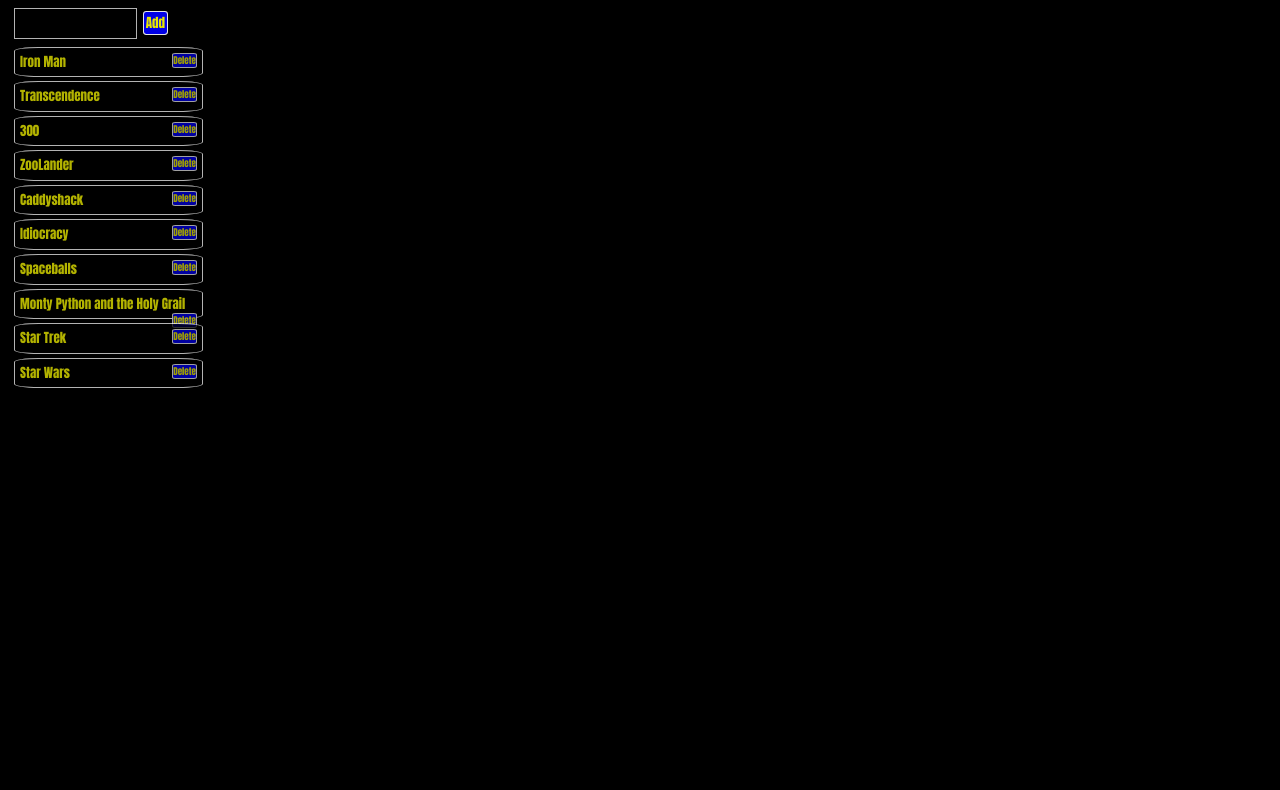
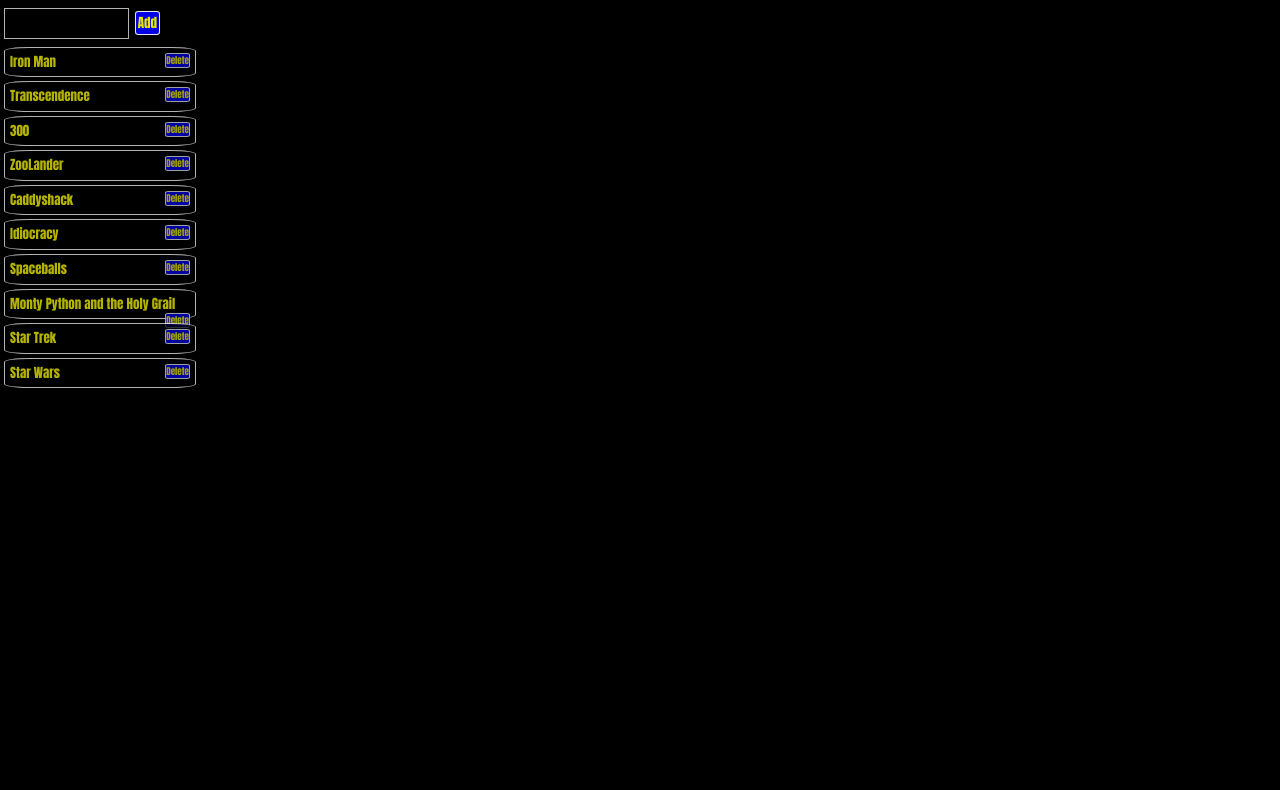
Before and after one commit to aNap73/MovieMashUpFunPage.github.io, a plain HTML site: page index.html in a window 1280 px wide. Shown: the part 74-864 px from the top of the page. Drawn offline with nearby package versions, Linux system fonts and the light colour scheme; no server answers.

```diff
--- a/assets/css/style.css
+++ b/assets/css/style.css
@@ -5,7 +5,7 @@
   color:yellow;
   font-family: Anton, sans-serif;
   font-size: 1.3em;
-  margin: 0 10px;
+  margin: 0 0 0 0;
 }
 .logo{
   position: relative;
```
